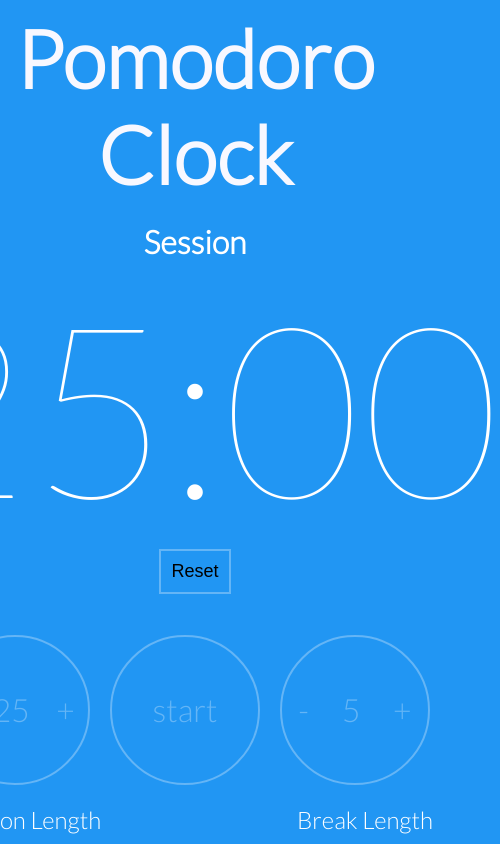
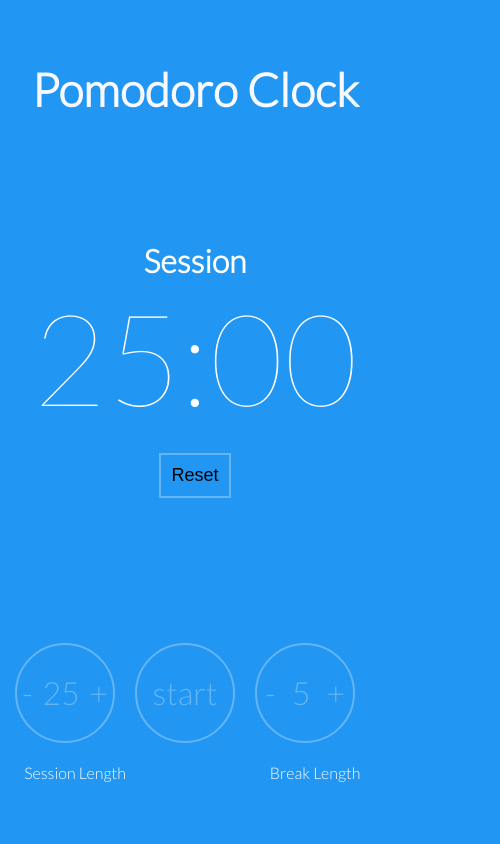
Before and after one commit to muzhaqi16/pomodoro-clock, a React (Create React App) app: page / in a window 390 px wide. Shown: the whole page, 500 px wide, since content can reach past the window. Built offline with nearby package versions, Linux system fonts and the light colour scheme.

Commit message:
Make the website responsiv

```diff
--- a/src/App.css
+++ b/src/App.css
@@ -14,7 +14,7 @@ body {
   color: white;
 }
 h1 {
-  font-size: 5rem;
+  font-size: 46px;
   color: ghostwhite;
 }
 .main-container {
--- a/src/components/DisplayTimer.css
+++ b/src/components/DisplayTimer.css
@@ -22,3 +22,19 @@
 #timer-label {
   font-size: 2rem;
 }
+@media (max-width: 768px) {
+  .timer {
+    font-size: 10rem;
+  }
+  #reset {
+    margin: 40px 0;
+  }
+}
+@media (max-width: 480px) {
+  .timer {
+    font-size: 8rem;
+  }
+  #reset {
+    margin: 20px 0;
+  }
+}
--- a/src/components/TimeButton.css
+++ b/src/components/TimeButton.css
@@ -6,30 +6,49 @@
 
 .round-button-time {
   min-height: 150px;
-    color: #64B5F6;
+  color: #64b5f6;
   border-radius: 50%;
   width: 150px;
   display: flex;
   justify-content: space-around;
   align-items: center;
-    border: 2px solid #64B5F6;
+  border: 2px solid #64b5f6;
   cursor: pointer;
   margin-right: 20px;
   transition: all 0.2s ease-in-out;
 }
 
 .round-button-time:hover {
-    background-color: #2196F3;
+  background-color: #2196f3;
   border-color: white;
   color: white;
 }
 
 .box {
   font-size: 2rem;
-
 }
 
 .label {
   margin-top: 20px;
   font-size: 1.5rem;
 }
+@media (max-width: 768px) and (orientation: portrait) {
+  .round-button-time {
+    min-height: 125px;
+    height: 125px;
+    width: 125px;
+  }
+  .label {
+    font-size: 1.5rem;
+  }
+}
+@media (max-width: 480px) and (orientation: portrait) {
+  .round-button-time {
+    min-height: 100px;
+    height: 100px;
+    width: 100px;
+  }
+  .label {
+    font-size: 1rem;
+  }
+}
```
Lines whose indentation alone changed are shown as unchanged.
